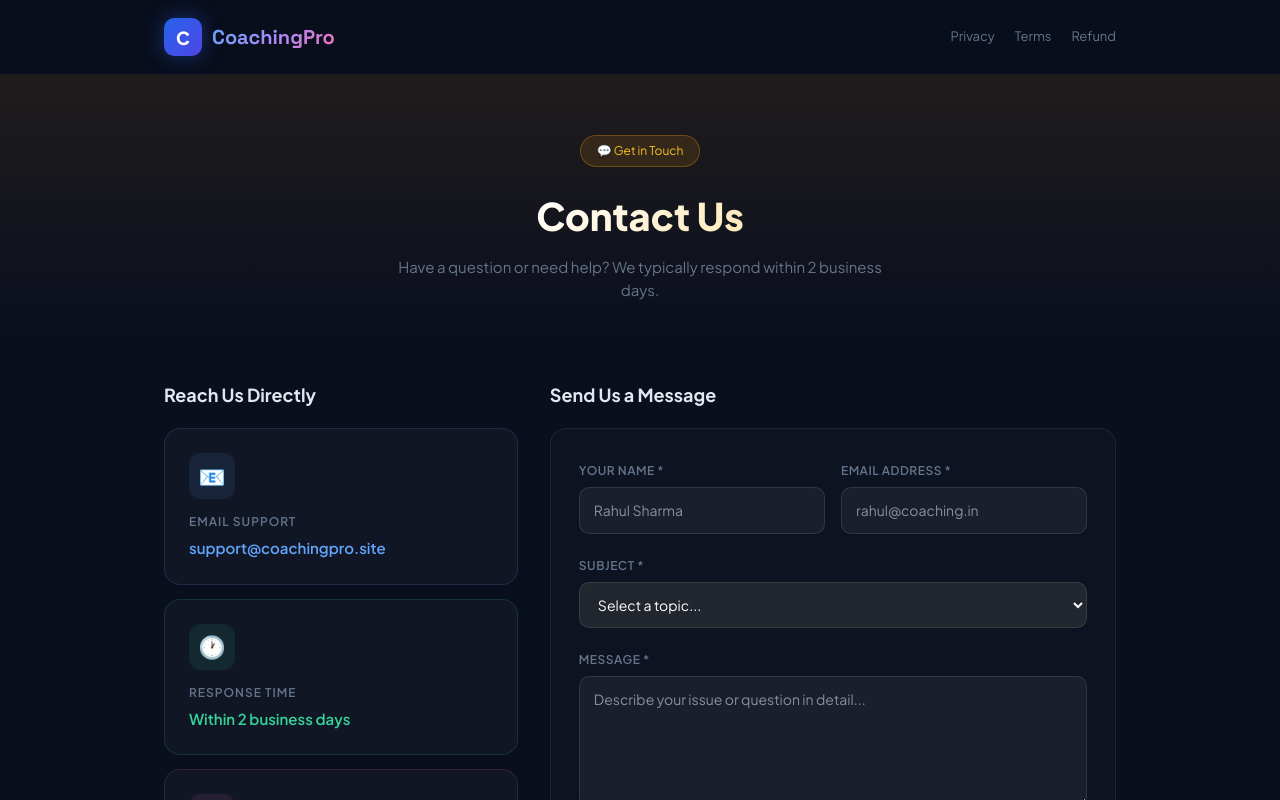
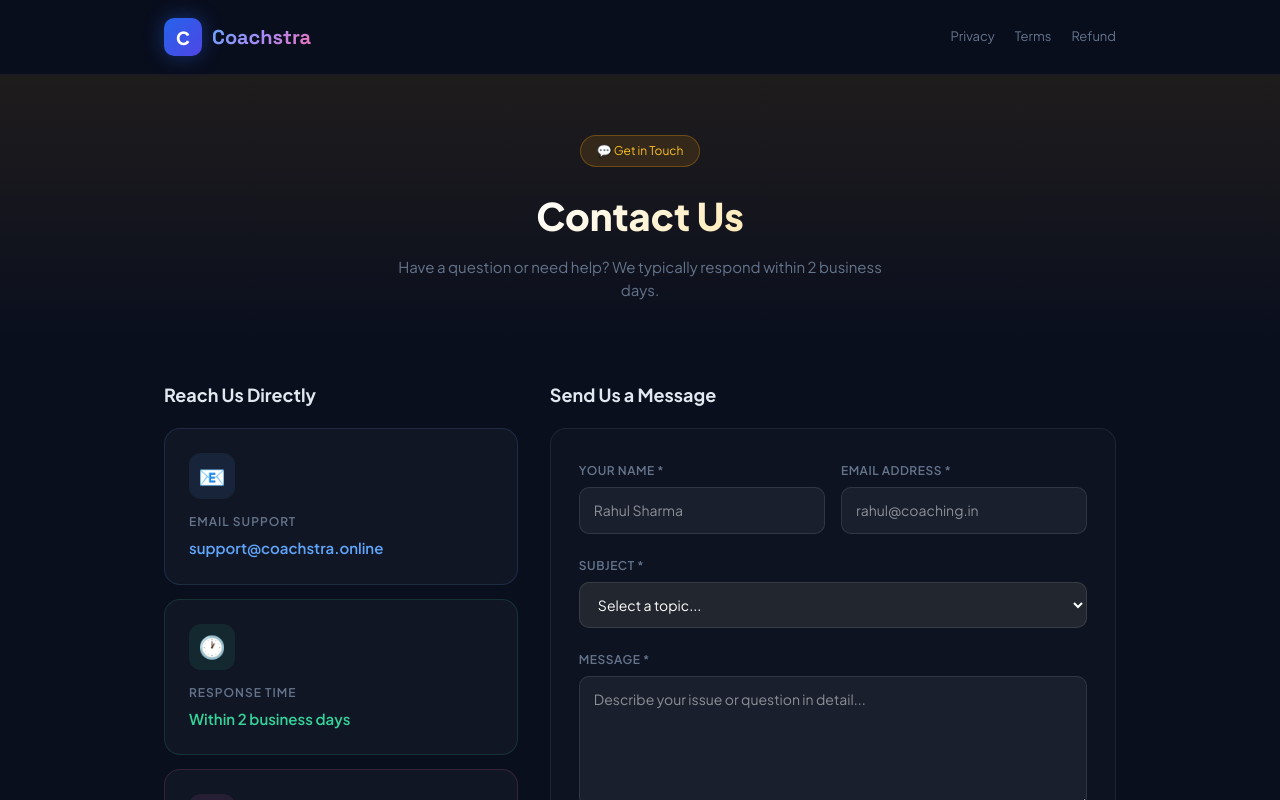
Before and after one commit to bishal-git-repo/coachingPro-frontend, a Next.js app: page /contact-us in a window 1280 px wide. Shown: the top 800 px of the page. Built offline with nearby package versions, Linux system fonts and the light colour scheme.

Commit message:
change the brand name coachingpro to coachstra

```diff
--- a/src/app/contact-us/page.jsx
+++ b/src/app/contact-us/page.jsx
@@ -2,8 +2,8 @@
 import { useState } from 'react';
 import Link from 'next/link';
 
-const BRAND   = 'CoachingPro';
-const EMAIL   = 'support@coachingpro.site';
+const BRAND   = 'Coachstra';
+const EMAIL   = 'support@coachstra.online';
 const API_URL = process.env.NEXT_PUBLIC_API_URL || 'http://localhost:5000/api';
 
 function ContactCard({ icon, title, value, href, color }) {
@@ -89,7 +89,7 @@
           <Link href="/" style={{ display: 'flex', alignItems: 'center', gap: 10, textDecoration: 'none' }}>
            <div style={{ display: 'flex', alignItems: 'center', gap: 10 }}>
             <div style={{ width: 38, height: 38, background: 'linear-gradient(135deg,#2563eb,#4f46e5)', borderRadius: 10, display: 'flex', alignItems: 'center', justifyContent: 'center', fontWeight: 800, fontSize: 18, boxShadow: '0 0 20px rgba(37,99,235,0.4)' }}>C</div>
-            <span style={{ ...S.displayFont, fontSize: 20, fontWeight: 700, ...S.gradientText }}>CoachingPro</span>
+            <span style={{ ...S.displayFont, fontSize: 20, fontWeight: 700, ...S.gradientText }}>Coachstra</span>
           </div>
           </Link>
 
--- a/src/app/dashboard/upgrade/page.jsx
+++ b/src/app/dashboard/upgrade/page.jsx
@@ -64,7 +64,7 @@
         key,
         amount,
         currency,
-        name: 'CoachingPro',
+        name: 'Coachstra',
         description: 'Pro Plan — ₹999/month',
         order_id: orderId,
         prefill: {
--- a/src/app/layout.jsx
+++ b/src/app/layout.jsx
@@ -2,7 +2,7 @@
 import { AuthProvider } from '../context/AuthContext';
 
 export const metadata = {
-  title: 'CoachingPro — Coaching Management System',
+  title: 'Coachstra — Coaching Management System',
   description: 'Manage your coaching institute with classes, batches, teachers, students, attendance, fees, and study materials.',
 };
 
--- a/src/app/login/page.jsx
+++ b/src/app/login/page.jsx
@@ -61,7 +61,7 @@
         <div style={{ textAlign: 'center', marginBottom: 32 }}>
           <Link href="/" style={{ textDecoration: 'none', display: 'inline-flex', alignItems: 'center', gap: 10 }}>
             <div style={{ width: 44, height: 44, background: 'linear-gradient(135deg,#2563eb,#4f46e5)', borderRadius: 12, display: 'flex', alignItems: 'center', justifyContent: 'center', fontWeight: 800, fontSize: 22 }}>C</div>
-            <span style={{ fontFamily: "'Space Grotesk', sans-serif", fontSize: 22, fontWeight: 800, background: 'linear-gradient(135deg, #60a5fa, #a78bfa)', WebkitBackgroundClip: 'text', WebkitTextFillColor: 'transparent', backgroundClip: 'text' }}>CoachingPro</span>
+            <span style={{ fontFamily: "'Space Grotesk', sans-serif", fontSize: 22, fontWeight: 800, background: 'linear-gradient(135deg, #60a5fa, #a78bfa)', WebkitBackgroundClip: 'text', WebkitTextFillColor: 'transparent', backgroundClip: 'text' }}>Coachstra</span>
           </Link>
           <p style={{ color: '#64748b', fontSize: 14, marginTop: 8 }}>Sign in to your portal</p>
         </div>
--- a/src/app/page.jsx
+++ b/src/app/page.jsx
@@ -108,7 +108,7 @@
   ];
 
   const testimonials = [
-    { name: 'Rajesh Sharma', role: 'Director, Bright Future Academy', text: 'CoachingPro transformed how we manage 200+ students. Fee collection is now 100% digital.', av: 'RS' },
+    { name: 'Rajesh Sharma', role: 'Director, Bright Future Academy', text: 'Coachstra transformed how we manage 200+ students. Fee collection is now 100% digital.', av: 'RS' },
     { name: 'Priya Mehta', role: 'Owner, Excellence Coaching Center', text: 'The attendance tracking and automated fee slips save us hours every week. Absolutely love it!', av: 'PM' },
     { name: 'Amit Kumar', role: 'Principal, Career Launcher Institute', text: "Best investment for our coaching. Students love the online study material portal with video support.", av: 'AK' },
   ];
@@ -129,7 +129,7 @@
           {/* Logo */}
           <div style={{ display: 'flex', alignItems: 'center', gap: 10 }}>
             <div style={{ width: 38, height: 38, background: 'linear-gradient(135deg,#2563eb,#4f46e5)', borderRadius: 10, display: 'flex', alignItems: 'center', justifyContent: 'center', fontWeight: 800, fontSize: 18, boxShadow: '0 0 20px rgba(37,99,235,0.4)' }}>C</div>
-            <span style={{ ...S.displayFont, fontSize: 20, fontWeight: 700, ...S.gradientText }}>CoachingPro</span>
+            <span style={{ ...S.displayFont, fontSize: 20, fontWeight: 700, ...S.gradientText }}>Coachstra</span>
           </div>
 
           {/* Desktop Nav */}
@@ -201,7 +201,7 @@
                   {['#ef4444','#f59e0b','#22c55e'].map(c => <div key={c} style={{ width: 12, height: 12, borderRadius: '50%', background: c, opacity: 0.7 }} />)}
                 </div>
                 <div style={{ flex: 1, background: 'rgba(255,255,255,0.06)', borderRadius: 6, padding: '5px 14px', fontSize: 12, color: '#64748b', textAlign: 'center' }}>
-                  coachingpro.site/dashboard
+                  coachstra.online/dashboard
                 </div>
               </div>
 
@@ -372,7 +372,7 @@
                   <div style={{ position: 'absolute', inset: -8, background: 'linear-gradient(135deg,rgba(37,99,235,0.3),rgba(79,70,229,0.3))', borderRadius: '50%', animation: 'pulseRing 2s ease-in-out infinite' }} />
                   <div style={{ width: 120, height: 120, background: 'linear-gradient(135deg,#2563eb,#4f46e5)', borderRadius: '50%', display: 'flex', flexDirection: 'column', alignItems: 'center', justifyContent: 'center', boxShadow: '0 0 40px rgba(37,99,235,0.4)', position: 'relative' }}>
                     <div style={{ fontSize: 36 }}>🎓</div>
-                    <div style={{ fontSize: 10, fontWeight: 700, marginTop: 4 }}>CoachingPro</div>
+                    <div style={{ fontSize: 10, fontWeight: 700, marginTop: 4 }}>Coachstra</div>
                   </div>
                 </div>
                 <div style={{ display: 'flex', flexDirection: 'column', gap: 8 }}>
@@ -504,7 +504,7 @@
             <div>
               <div style={{ display: 'flex', alignItems: 'center', gap: 10, marginBottom: 16 }}>
                 <div style={{ width: 34, height: 34, background: 'linear-gradient(135deg,#2563eb,#4f46e5)', borderRadius: 8, display: 'flex', alignItems: 'center', justifyContent: 'center', fontWeight: 800 }}>C</div>
-                <span style={{ ...S.displayFont, fontWeight: 700, fontSize: 18, ...S.gradientText }}>CoachingPro</span>
+                <span style={{ ...S.displayFont, fontWeight: 700, fontSize: 18, ...S.gradientText }}>Coachstra</span>
               </div>
               <p style={{ color: '#475569', fontSize: 14, lineHeight: 1.7 }}>The complete management platform for coaching institutes in India.</p>
             </div>
@@ -545,7 +545,7 @@
               </div>
           </div>
           <div style={{ borderTop: '1px solid rgba(255,255,255,0.06)', paddingTop: 24, display: 'flex', justifyContent: 'space-between', alignItems: 'center', flexWrap: 'wrap', gap: 16 }}>
-            <span style={{ color: '#334155', fontSize: 13 }}>© {new Date().getFullYear()} CoachingPro. Built for India's coaching institutes.</span>
+            <span style={{ color: '#334155', fontSize: 13 }}>© {new Date().getFullYear()} Coachstra. Built for India's coaching institutes.</span>
             <div style={{ display: 'flex', gap: 20, flexWrap: 'wrap' }}>
               {[
                 ['Privacy Policy', '/privacy-policy'],
--- a/src/app/privacy-policy/page.jsx
+++ b/src/app/privacy-policy/page.jsx
@@ -1,8 +1,8 @@
 'use client';
 import Link from 'next/link';
 
-const BRAND    = 'CoachingPro';
-const EMAIL    = 'support@coachingpro.site';
+const BRAND    = 'Coachstra';
+const EMAIL    = 'support@coachstra.online';
 const ADDRESS  = 'India';
 const UPDATED  = 'April 4, 2026';
 
@@ -61,7 +61,7 @@
           <Link href="/" style={{ display: 'flex', alignItems: 'center', gap: 10, textDecoration: 'none' }}>
             <div style={{ display: 'flex', alignItems: 'center', gap: 10 }}>
             <div style={{ width: 38, height: 38, background: 'linear-gradient(135deg,#2563eb,#4f46e5)', borderRadius: 10, display: 'flex', alignItems: 'center', justifyContent: 'center', fontWeight: 800, fontSize: 18, boxShadow: '0 0 20px rgba(37,99,235,0.4)' }}>C</div>
-            <span style={{ ...S.displayFont, fontSize: 20, fontWeight: 700, ...S.gradientText }}>CoachingPro</span>
+            <span style={{ ...S.displayFont, fontSize: 20, fontWeight: 700, ...S.gradientText }}>Coachstra</span>
           </div>
           </Link>
           <nav style={{ display: 'flex', gap: 20, fontSize: 13 }}>
--- a/src/app/refund-policy/page.jsx
+++ b/src/app/refund-policy/page.jsx
@@ -1,8 +1,8 @@
 'use client';
 import Link from 'next/link';
 
-const BRAND   = 'CoachingPro';
-const EMAIL   = 'support@coachingpro.site';
+const BRAND   = 'Coachstra';
+const EMAIL   = 'support@coachstra.online';
 const UPDATED = 'April 4, 2026';
 
 function Section({ title, children }) {
@@ -71,7 +71,7 @@
           <Link href="/" style={{ display: 'flex', alignItems: 'center', gap: 10, textDecoration: 'none' }}>
             <div style={{ display: 'flex', alignItems: 'center', gap: 10 }}>
             <div style={{ width: 38, height: 38, background: 'linear-gradient(135deg,#2563eb,#4f46e5)', borderRadius: 10, display: 'flex', alignItems: 'center', justifyContent: 'center', fontWeight: 800, fontSize: 18, boxShadow: '0 0 20px rgba(37,99,235,0.4)' }}>C</div>
-            <span style={{ ...S.displayFont, fontSize: 20, fontWeight: 700, ...S.gradientText }}>CoachingPro</span>
+            <span style={{ ...S.displayFont, fontSize: 20, fontWeight: 700, ...S.gradientText }}>Coachstra</span>
           </div>
           </Link>
           <nav style={{ display: 'flex', gap: 20, fontSize: 13 }}>
--- a/src/app/register/page copy.jsx
+++ b/src/app/register/page copy.jsx
@@ -55,7 +55,7 @@
         <div style={{ textAlign:'center', marginBottom:28 }}>
           <Link href="/" style={{ textDecoration:'none', display:'inline-flex', alignItems:'center', gap:10 }}>
             <div style={{ width:44, height:44, background:'linear-gradient(135deg,#2563eb,#4f46e5)', borderRadius:12, display:'flex', alignItems:'center', justifyContent:'center', fontWeight:800, fontSize:22 }}>C</div>
-            <span style={{ fontFamily:"'Space Grotesk',sans-serif", fontSize:22, fontWeight:800, background:'linear-gradient(135deg,#60a5fa,#a78bfa)', WebkitBackgroundClip:'text', WebkitTextFillColor:'transparent', backgroundClip:'text' }}>CoachingPro</span>
+            <span style={{ fontFamily:"'Space Grotesk',sans-serif", fontSize:22, fontWeight:800, background:'linear-gradient(135deg,#60a5fa,#a78bfa)', WebkitBackgroundClip:'text', WebkitTextFillColor:'transparent', backgroundClip:'text' }}>Coachstra</span>
           </Link>
           <p style={{ color:'#64748b', fontSize:14, marginTop:8 }}>Register your coaching institute</p>
         </div>
--- a/src/app/register/page.jsx
+++ b/src/app/register/page.jsx
@@ -84,7 +84,7 @@
       key,
       amount,
       currency,
-      name: 'CoachingPro',
+      name: 'Coachstra',
       description: 'Pro Plan — ₹999/month',
       order_id: orderId,
       prefill: { name: userData.name, email: userData.email },
@@ -109,7 +109,7 @@
           // Update stored user with pro plan
           const proUser = { ...userData, plan:'paid', plan_expires_at: verify.expires_at, role:'admin' };
           localStorage.setItem('user', JSON.stringify(proUser));
-          showToast('🎉 Pro plan activated! Welcome to CoachingPro.');
+          showToast('🎉 Pro plan activated! Welcome to Coachstra.');
           setStep('done');
           router.push('/dashboard');
         } catch (err) {
@@ -193,7 +193,7 @@
         <div style={{ textAlign:'center', marginBottom:28 }}>
           <Link href="/" style={{ textDecoration:'none', display:'inline-flex', alignItems:'center', gap:10 }}>
             <div style={{ width:44, height:44, background:'linear-gradient(135deg,#2563eb,#4f46e5)', borderRadius:12, display:'flex', alignItems:'center', justifyContent:'center', fontWeight:800, fontSize:22, color:'#fff' }}>C</div>
-            <span style={{ fontFamily:"'Space Grotesk',sans-serif", fontSize:22, fontWeight:800, background:'linear-gradient(135deg,#60a5fa,#a78bfa)', WebkitBackgroundClip:'text', WebkitTextFillColor:'transparent', backgroundClip:'text' }}>CoachingPro</span>
+            <span style={{ fontFamily:"'Space Grotesk',sans-serif", fontSize:22, fontWeight:800, background:'linear-gradient(135deg,#60a5fa,#a78bfa)', WebkitBackgroundClip:'text', WebkitTextFillColor:'transparent', backgroundClip:'text' }}>Coachstra</span>
           </Link>
           <p style={{ color:'#64748b', fontSize:14, marginTop:8 }}>Register your coaching institute</p>
         </div>
--- a/src/app/terms-and-conditions/page.jsx
+++ b/src/app/terms-and-conditions/page.jsx
@@ -1,8 +1,8 @@
 'use client';
 import Link from 'next/link';
 
-const BRAND   = 'CoachingPro';
-const EMAIL   = 'support@coachingpro.site';
+const BRAND   = 'Coachstra';
+const EMAIL   = 'support@coachstra.online';
 const UPDATED = 'April 4, 2026';
 const PRICE   = '₹999/month';
 
@@ -60,7 +60,7 @@
           <Link href="/" style={{ display: 'flex', alignItems: 'center', gap: 10, textDecoration: 'none' }}>
             <div style={{ display: 'flex', alignItems: 'center', gap: 10 }}>
             <div style={{ width: 38, height: 38, background: 'linear-gradient(135deg,#2563eb,#4f46e5)', borderRadius: 10, display: 'flex', alignItems: 'center', justifyContent: 'center', fontWeight: 800, fontSize: 18, boxShadow: '0 0 20px rgba(37,99,235,0.4)' }}>C</div>
-            <span style={{ ...S.displayFont, fontSize: 20, fontWeight: 700, ...S.gradientText }}>CoachingPro</span>
+            <span style={{ ...S.displayFont, fontSize: 20, fontWeight: 700, ...S.gradientText }}>Coachstra</span>
           </div>
           </Link>
           <nav style={{ display: 'flex', gap: 20, fontSize: 13 }}>
--- a/src/components/layout/DashboardLayout copy.jsx
+++ b/src/components/layout/DashboardLayout copy.jsx
@@ -143,7 +143,7 @@
           <div style={{ width: 36, height: 36, background: 'linear-gradient(135deg,#2563eb,#4f46e5)', borderRadius: 10, display: 'flex', alignItems: 'center', justifyContent: 'center', fontWeight: 800, fontSize: 18, flexShrink: 0 }}>C</div>
           {sidebarOpen && (
             <div>
-              <div style={{ fontWeight: 800, fontSize: 15, color: '#f1f5f9', fontFamily: "'Space Grotesk', sans-serif", whiteSpace: 'nowrap' }}>CoachingPro</div>
+              <div style={{ fontWeight: 800, fontSize: 15, color: '#f1f5f9', fontFamily: "'Space Grotesk', sans-serif", whiteSpace: 'nowrap' }}>Coachstra</div>
               <div style={{ fontSize: 11, color: '#64748b', whiteSpace: 'nowrap', overflow: 'hidden', textOverflow: 'ellipsis', maxWidth: 150 }}>{user.coaching_name}</div>
             </div>
           )}
--- a/src/components/layout/DashboardLayout.jsx
+++ b/src/components/layout/DashboardLayout.jsx
@@ -159,7 +159,7 @@
           <div style={{ width: 36, height: 36, background: 'linear-gradient(135deg,#2563eb,#4f46e5)', borderRadius: 10, display: 'flex', alignItems: 'center', justifyContent: 'center', fontWeight: 800, fontSize: 18, flexShrink: 0 }}>C</div>
           {sidebarOpen && (
             <div>
-              <div style={{ fontWeight: 800, fontSize: 15, color: '#f1f5f9', fontFamily: "'Space Grotesk', sans-serif", whiteSpace: 'nowrap' }}>CoachingPro</div>
+              <div style={{ fontWeight: 800, fontSize: 15, color: '#f1f5f9', fontFamily: "'Space Grotesk', sans-serif", whiteSpace: 'nowrap' }}>Coachstra</div>
               <div style={{ fontSize: 11, color: '#64748b', whiteSpace: 'nowrap', overflow: 'hidden', textOverflow: 'ellipsis', maxWidth: 150 }}>{user.coaching_name}</div>
             </div>
           )}
```
